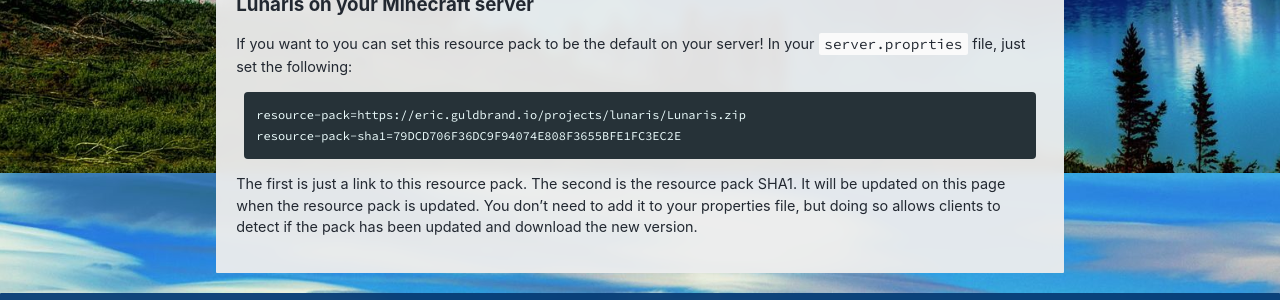
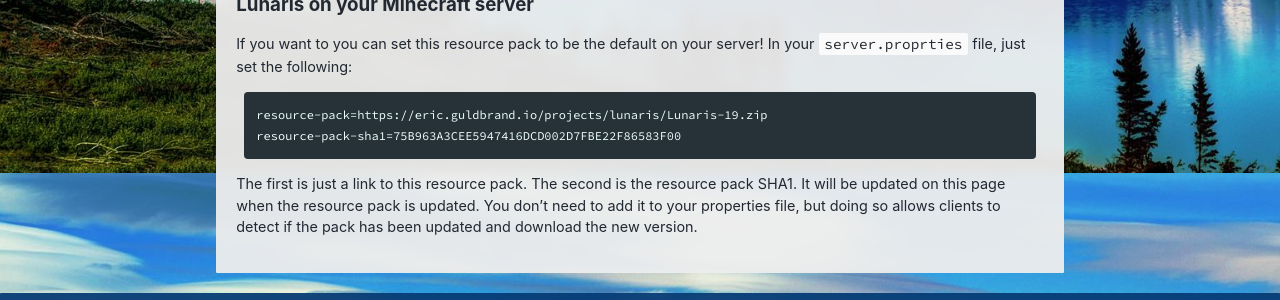
Before and after one commit to ecen/ecen.github.io, a Jekyll site: the page built from _projects/lunaris/lunaris.md, in a window 1280 px wide. Shown: the part 727-1027 px from the top of the page. Built offline with Jekyll 4.4.1, drawn with Linux system fonts in a browser that asks for light colours.

Commit message:
Updated Lunaris pack to Minecraft 1.19.

````diff
--- a/_projects/lunaris/lunaris.md
+++ b/_projects/lunaris/lunaris.md
@@ -19,7 +19,7 @@
 ### Lunaris on your Minecraft server
 If you want to you can set this resource pack to be the default on your server! In your `server.proprties` file, just set the following:
 ```
-resource-pack=https://eric.guldbrand.io/projects/lunaris/Lunaris.zip
-resource-pack-sha1=79DCD706F36DC9F94074E808F3655BFE1FC3EC2E
+resource-pack=https://eric.guldbrand.io/projects/lunaris/Lunaris-19.zip
+resource-pack-sha1=75B963A3CEE5947416DCD002D7FBE22F86583F00
 ```
 The first is just a link to this resource pack. The second is the resource pack SHA1. It will be updated on this page when the resource pack is updated. You don't need to add it to your properties file, but doing so allows clients to detect if the pack has been updated and download the new version.
````
Also changed, not shown: 1 other file.
